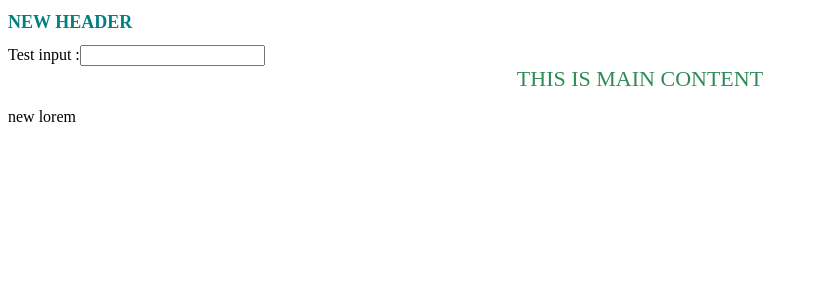
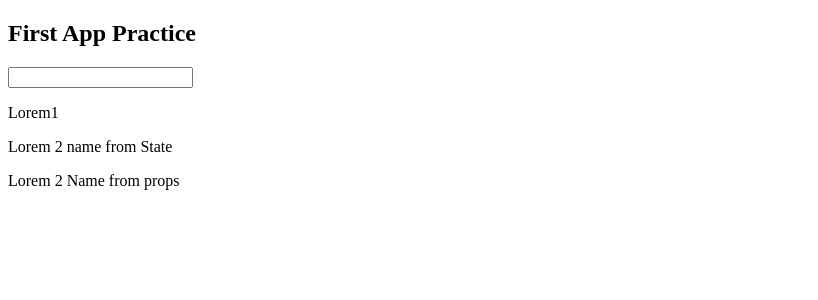
Before and after one commit to BojanMijatovic/start-with-react, a React (Create React App) app in the folder practice-and-examples/: page / in a window 1280 px wide. Shown: the top 300 px of the page, without its empty margins (0-818 px from the left). Built offline with nearby package versions, Linux system fonts and the light colour scheme.

Commit message:
practice

```diff
--- /dev/null
+++ b/practice-and-examples/src/MaxCourse.js
@@ -0,0 +1,32 @@
+import React from 'react';
+import Output from './components/OutputComponent';
+import InputComponent from './components/InputComponent';
+
+class MaxCourse extends React.Component {
+  state = {
+    userName: 'name from State',
+    input: ''
+  }
+
+  showNewInput = (event) => {
+    this.setState({
+      input: event.target.value
+    })
+    console.log(this.state.input);
+  }
+
+  render() {
+    return (
+      <div>
+        <h2>First App Practice</h2>
+        <InputComponent showInput={this.showNewInput} />
+        <Output userName='Name from props'
+          fromState={this.state.userName}
+          showInputHandler={this.showNewInput}
+        />
+      </div>
+    )
+  }
+}
+
+export default MaxCourse;
--- /dev/null
+++ b/practice-and-examples/src/components/InputComponent.js
@@ -0,0 +1,12 @@
+import React from 'react';
+
+const InputComponent = (props) => {
+  return (
+    <div>
+      <input type='text' onChange={props.showInput} />
+    </div>
+  )
+}
+
+
+export default InputComponent;
--- /dev/null
+++ b/practice-and-examples/src/components/OutputComponent.js
@@ -0,0 +1,13 @@
+import React from 'react'
+
+const Output = (props) => {
+  return (
+    <div>
+      <p>Lorem1 </p>
+      <p>Lorem 2  {props.fromState}</p>
+      <p>Lorem 2  {props.userName}</p>
+    </div>
+  )
+}
+
+export default Output;
--- a/practice-and-examples/src/index.js
+++ b/practice-and-examples/src/index.js
@@ -1,5 +1,6 @@
 import React from 'react';
 import ReactDOM from 'react-dom';
 import App from './App';
+import MaxCourse from './MaxCourse'
 
-ReactDOM.render(<App />, document.querySelector('#root'));
+ReactDOM.render(<MaxCourse />, document.querySelector('#root'));
```
